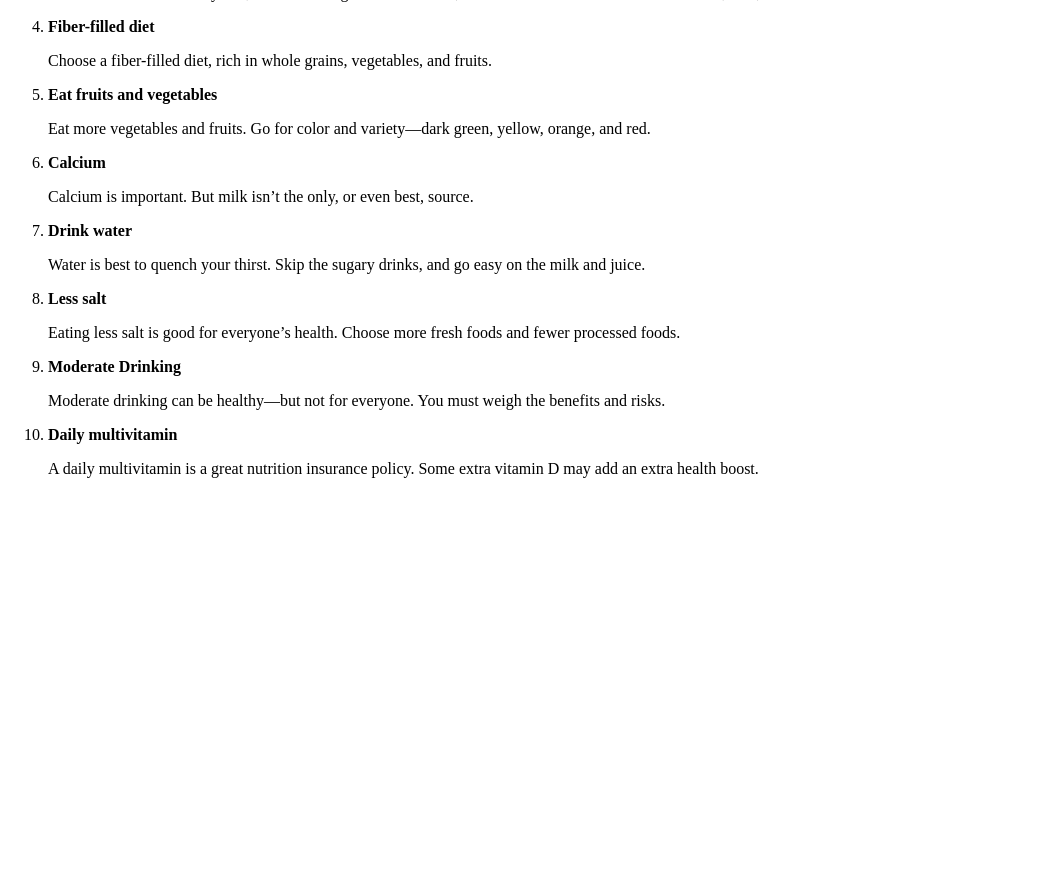
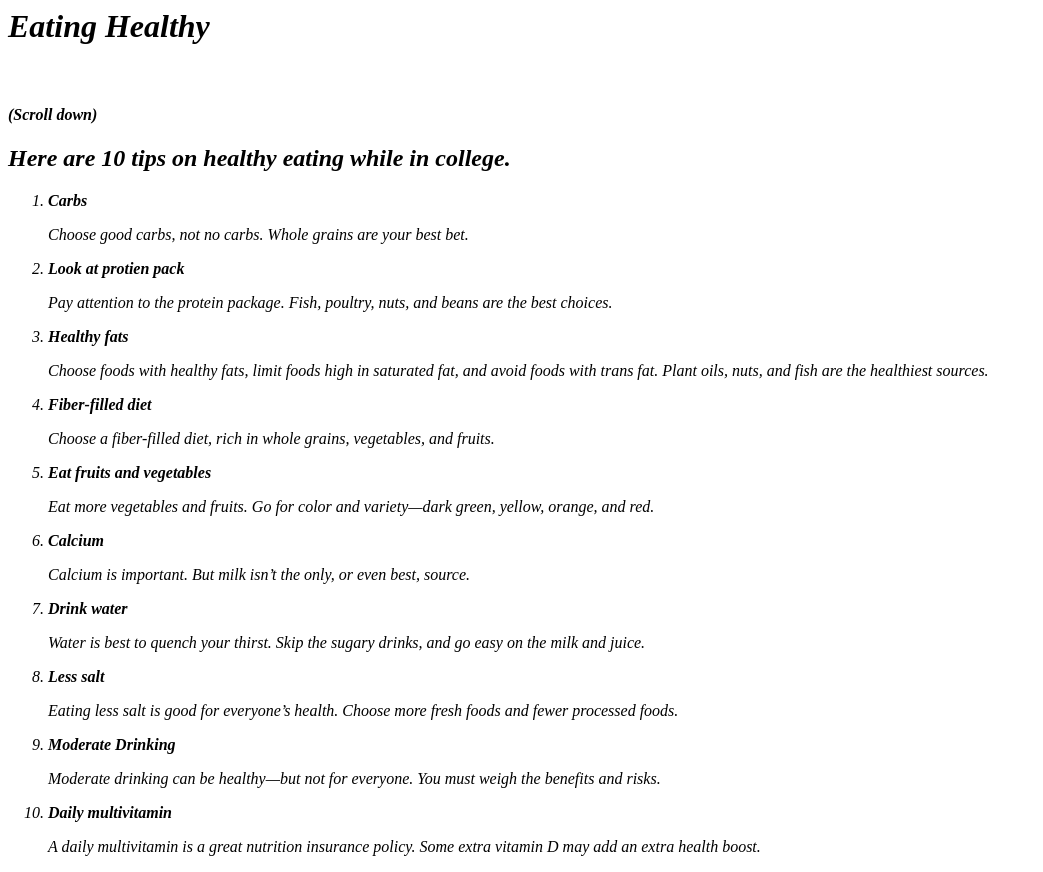
Before and after one commit to GooseEX/Struggle-Better, a Python web app: template Templates/nutrition.html in a window 1280 px wide. Shown: the part 342-1214 px from the top of the page, without its empty margins (0-1043 px from the left). Before the commit the page ends 820 px from the top, so only its background shows below. Run offline with Jinja, Linux system fonts and the light colour scheme; the template is opened without the code that fills it, so the values that code supplies are empty.

Commit message:
nutrition

```diff
--- a/Templates/nutrition.html
+++ b/Templates/nutrition.html
@@ -12,8 +12,17 @@
           <a href = "feedback.html"><button class="navbtn">FEEDBACK</button></a>
   </div>
 
-  <h1>Nutrition</h1>
-  <h2>Here are 10 tips on healthy eating while in college.</h2>
+<!-- First Image -->
+  <div class="bgimg-1">
+    <img class="bgimg-1" src="http://az616578.vo.msecnd.net/files/2016/05/31/636003218872853282535726935_HealthyEating.jpg">
+  <h1><em>Eating Healthy</h1><br><h4><em>(Scroll down)</h4>
+  </div>
+
+  <!-- About Section -->
+  <div class="item-padding">
+    <script src=""></script>
+    <script src="nutrition.js"></script>
+  <h2><em>Here are 10 tips on healthy eating while in college.</h2>
   <ol>
     <li id="nutrition_tip1"><b>Carbs</b></li>
       <p id="nutrition_tip1P">Choose good carbs, not no carbs. Whole grains are your best bet.</p>
```
